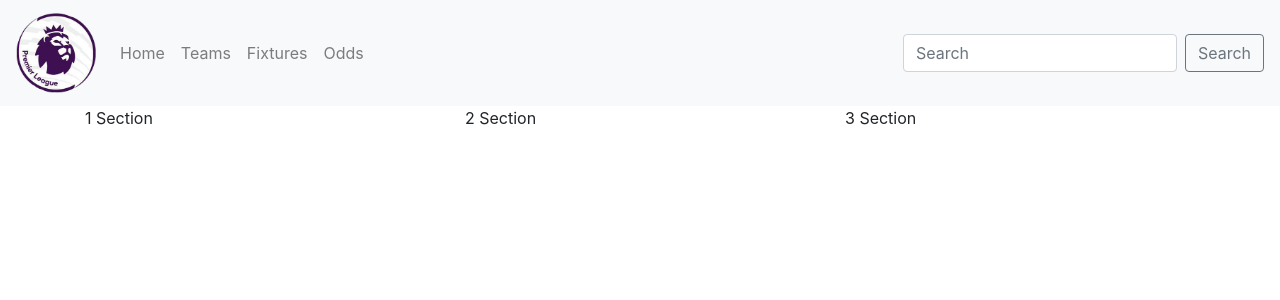
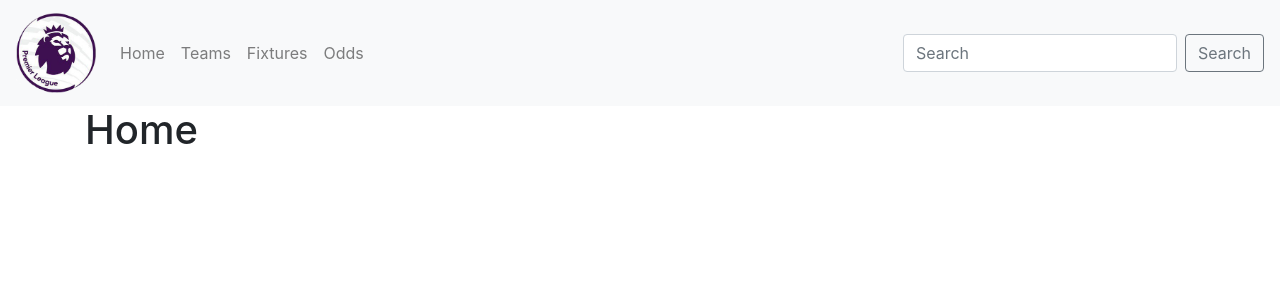
Before and after one commit to leontiev-evhen/react-pro-camp, a React (Create React App) app: page / in a window 1280 px wide. Shown: the top 300 px of the page. Built offline with nearby package versions, Linux system fonts and the light colour scheme.

Commit message:
react-router-dom

```diff
--- a/package.json
+++ b/package.json
@@ -10,6 +10,7 @@
     "react": "^16.8.6",
     "react-bootstrap": "^1.0.0-beta.9",
     "react-dom": "^16.8.6",
+    "react-router-dom": "^5.0.1",
     "react-scripts": "3.0.1"
   },
   "scripts": {
--- a/src/App.js
+++ b/src/App.js
@@ -1,22 +1,22 @@
 import React from 'react';
-import { Container, Row, Col } from 'react-bootstrap';
+import { BrowserRouter as Router, Route, Switch } from 'react-router-dom';
+import { Container } from 'react-bootstrap';
 import { Header } from './components';
+import Home from './pages/Home';
+import NotFound from './pages/NotFound';
 
-function App() {
-	return (
-		<React.Fragment>
+const App = () => (
+	<Router>
 		<Header />
 		<main>
 			<Container>
-					<Row>
-						<Col>1 Section</Col>
-						<Col>2 Section</Col>
-						<Col>3 Section</Col>
-					</Row>
+				<Switch>
+					<Route exact path="/" component={Home} />
+					<Route component={NotFound} />
+				</Switch>
 			</Container>
 		</main>
-		</React.Fragment>
+	</Router>
 );
-}
 
 export default App;
--- /dev/null
+++ b/src/pages/NotFound.js
@@ -0,0 +1,5 @@
+import React from 'react';
+
+const NotFound = () => <h2>Page not found</h2>;
+
+export default NotFound;
```
Also changed, not shown: 1 other file (tests, documents, lock files or other folders). Lines whose indentation alone changed are shown as unchanged.
